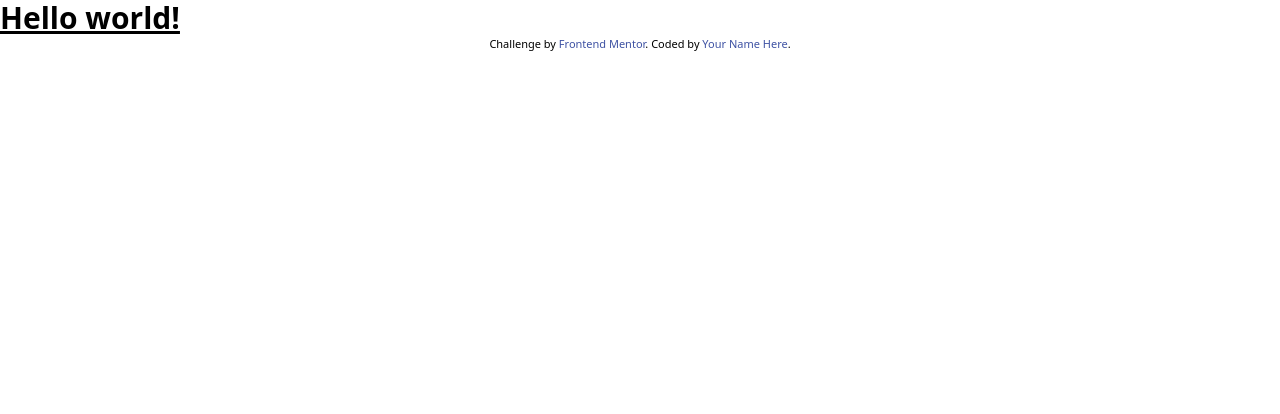
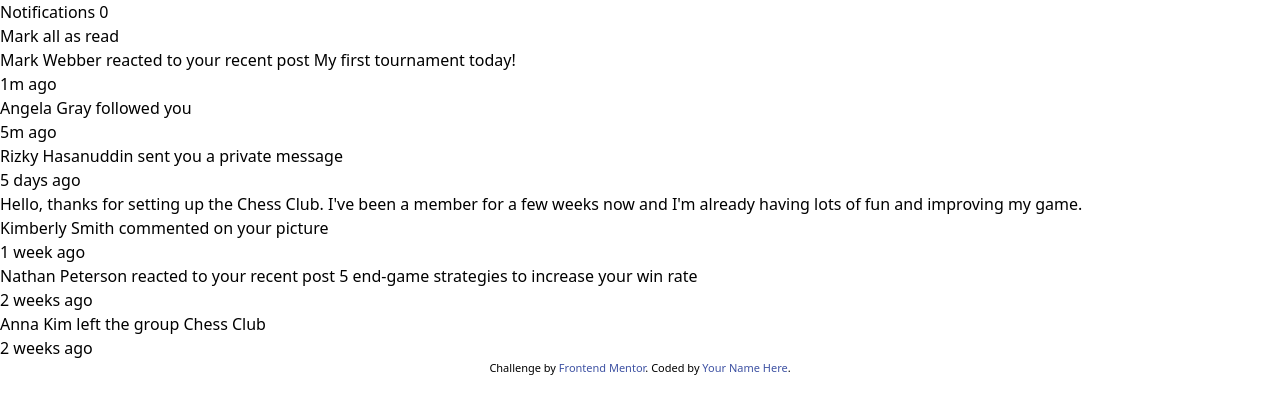
Before and after one commit to CarlosArgelio/challange-notification-page, a React (Vite) app: page / in a window 1280 px wide. Shown: the top 414 px of the page. Built offline with nearby package versions, Linux system fonts and the light colour scheme.

Commit message:
feat: add structure sementic project

```diff
--- a/src/App.tsx
+++ b/src/App.tsx
@@ -1,7 +1,9 @@
-function App() {
+import { Notification } from "./Pages";
+
+export const App = () => {
   return (
     <>
-      <h1 className="text-3xl font-bold underline">Hello world!</h1>
+      <Notification />
 
       <div className="attribution">
         Challenge by{" "}
@@ -12,6 +14,4 @@ function App() {
       </div>
     </>
   );
-}
-
-export default App;
+};
--- a/src/Components/ButtonMark.tsx
+++ b/src/Components/ButtonMark.tsx
@@ -0,0 +1,7 @@
+export const ButtonMark = () => {
+  return (
+    <div>
+      <button>Mark all as read</button>
+    </div>
+  );
+};
--- a/src/Components/Counter.tsx
+++ b/src/Components/Counter.tsx
@@ -0,0 +1,7 @@
+export const Counter = () => {
+  return (
+    <>
+      <span>0</span>
+    </>
+  );
+};
--- /dev/null
+++ b/src/Components/NotificationCard.tsx
@@ -0,0 +1,66 @@
+export const NotificationCard = () => {
+  return (
+    <>
+      {/* Notifications */}
+      <div>
+        <div>
+          <p>
+            {" "}
+            <span>Mark Webber</span> <span>reacted to your recent post</span>{" "}
+            <span>My first tournament today!</span>
+          </p>
+          <p>1m ago</p>
+        </div>
+
+        <div>
+          <p>
+            {" "}
+            <span>Angela Gray</span> <span>followed you</span>
+          </p>
+          <p>5m ago</p>
+        </div>
+
+        <div>
+          <p>
+            {" "}
+            <span>Rizky Hasanuddin</span>{" "}
+            <span>sent you a private message</span>
+          </p>
+          <p>5 days ago</p>
+          <p>
+            Hello, thanks for setting up the Chess Club. I've been a member for
+            a few weeks now and I'm already having lots of fun and improving my
+            game.
+          </p>
+        </div>
+
+        <div>
+          <p>
+            {" "}
+            <span>Kimberly Smith</span> <span>commented on your picture</span>
+          </p>
+          <p>1 week ago</p>
+        </div>
+
+        <div>
+          <p>
+            {" "}
+            <span>Nathan Peterson</span>{" "}
+            <span>reacted to your recent post</span>{" "}
+            <span>5 end-game strategies to increase your win rate</span>
+          </p>
+          <p>2 weeks ago</p>
+        </div>
+
+        <div>
+          <p>
+            {" "}
+            <span>Anna Kim</span> <span>left the group</span>{" "}
+            <span>Chess Club</span>
+          </p>
+          <p>2 weeks ago</p>
+        </div>
+      </div>
+    </>
+  );
+};
--- a/src/Components/index.ts
+++ b/src/Components/index.ts
@@ -0,0 +1,5 @@
+import { ButtonMark } from "./ButtonMark";
+import { Counter } from "./Counter";
+import { NotificationCard } from "./NotificationCard";
+
+export { ButtonMark, Counter, NotificationCard };
--- a/src/Pages/AsideNotification.tsx
+++ b/src/Pages/AsideNotification.tsx
@@ -0,0 +1,20 @@
+import { ButtonMark, Counter, NotificationCard } from "./../Components";
+
+export const Notification = () => {
+  return (
+    <>
+      <aside>
+        <div>
+          <p>
+            Notifications <Counter />
+          </p>
+
+          <ButtonMark />
+        </div>
+
+        {/* All Notification */}
+        <NotificationCard />
+      </aside>
+    </>
+  );
+};
--- a/src/Pages/index.ts
+++ b/src/Pages/index.ts
@@ -0,0 +1,3 @@
+import { Notification } from "./AsideNotification";
+
+export { Notification };
--- a/src/main.tsx
+++ b/src/main.tsx
@@ -1,6 +1,6 @@
 import React from "react";
 import ReactDOM from "react-dom/client";
-import App from "./App.tsx";
+import { App } from "./App.tsx";
 import "./index.css";
 
 ReactDOM.createRoot(document.getElementById("root")!).render(
```
Also changed, not shown: src/Components/Notification.tsx (deleted), text.txt (deleted).
